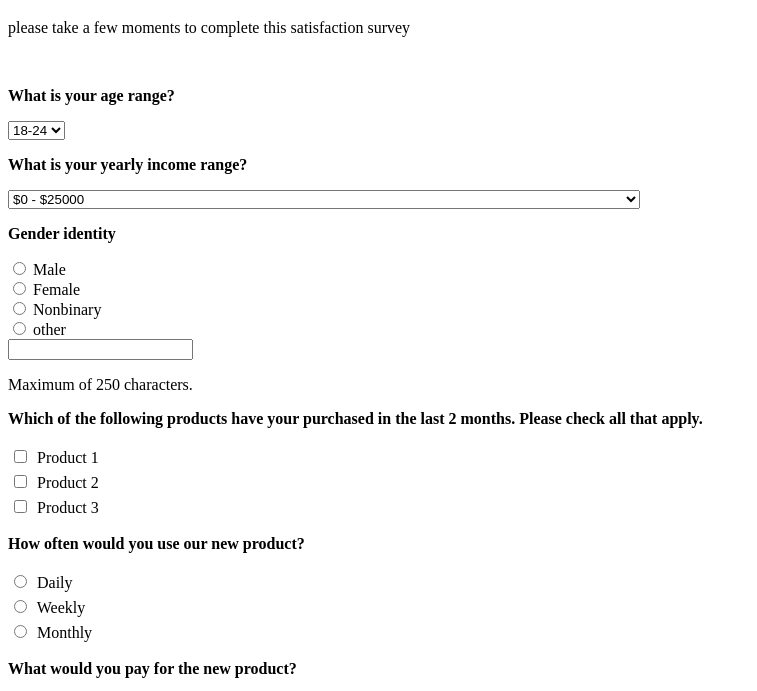
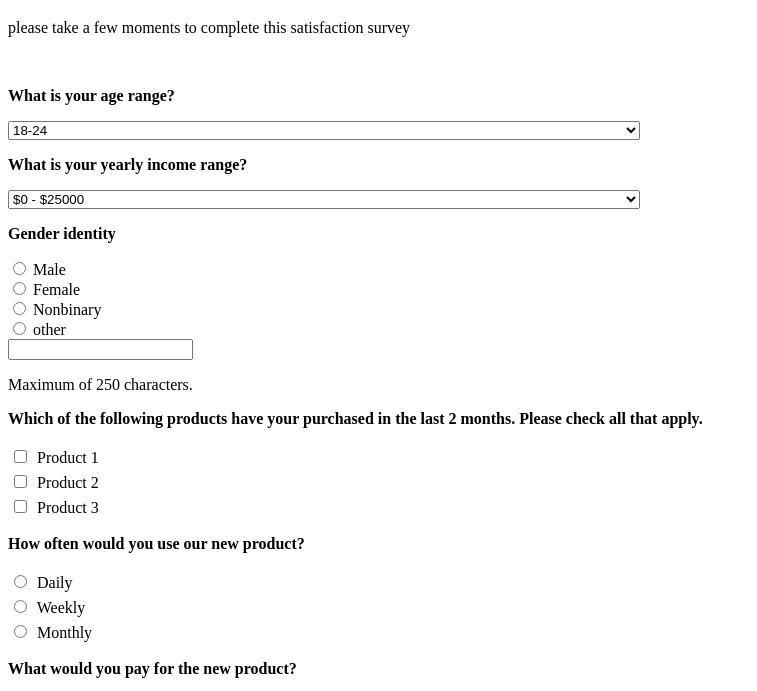
Before and after one commit to tungnguyen2398/baitaptaobang, a plain HTML site: page survey.html in a window 1280 px wide. Shown: the part 61-752 px from the top of the page, without its empty margins (0-757 px from the left). Drawn offline with Linux system fonts and the light colour scheme.

Commit message:
sua code lan 3

```diff
--- a/survey.html
+++ b/survey.html
@@ -7,7 +7,7 @@
     <meta name="viewport" content="width=device-width, initial-scale=1.0">
     <title>Document</title>
     <style>
-        .salary {
+        .salary, .age {
             width: 50%;
         }
 
```
